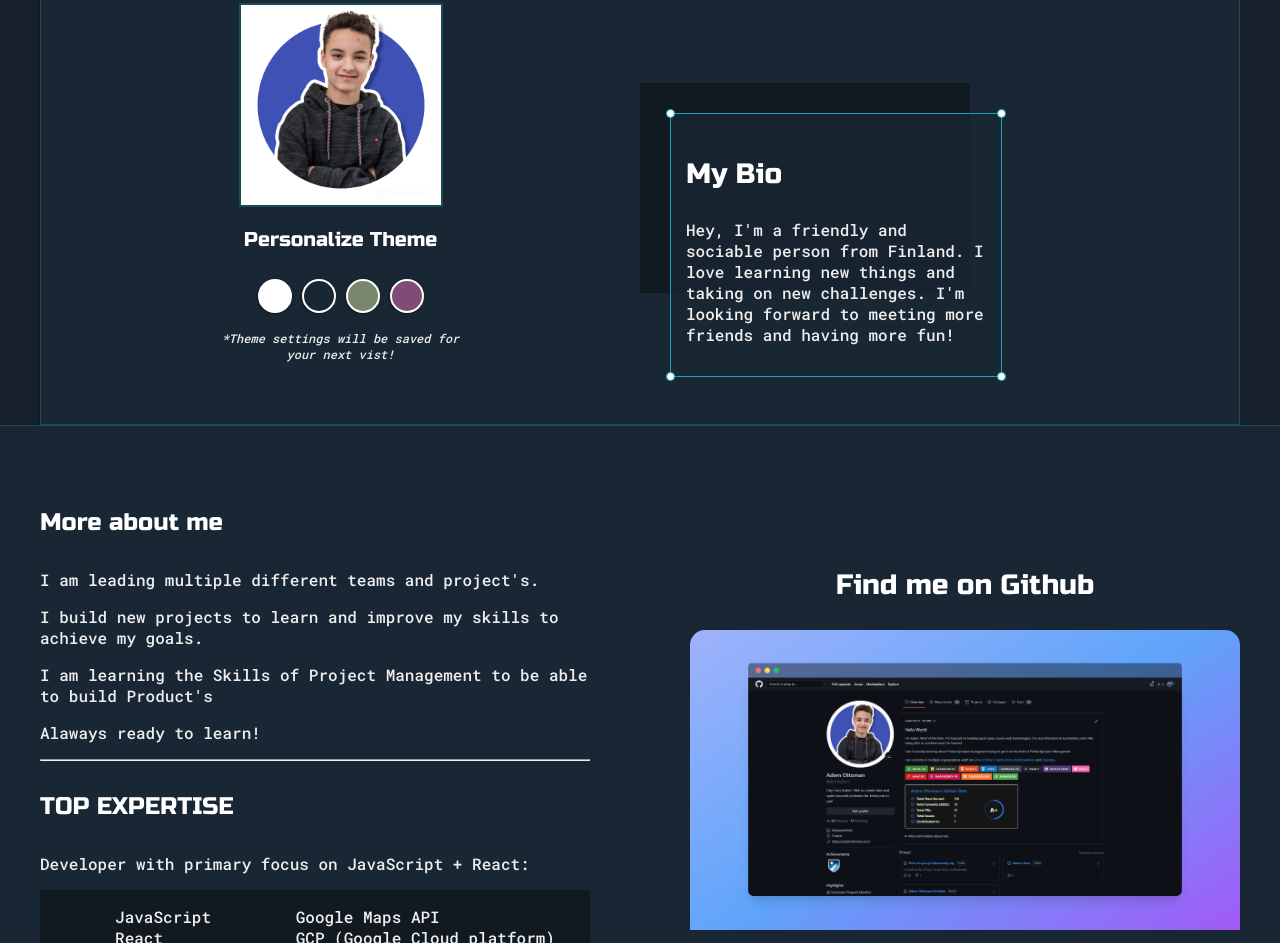
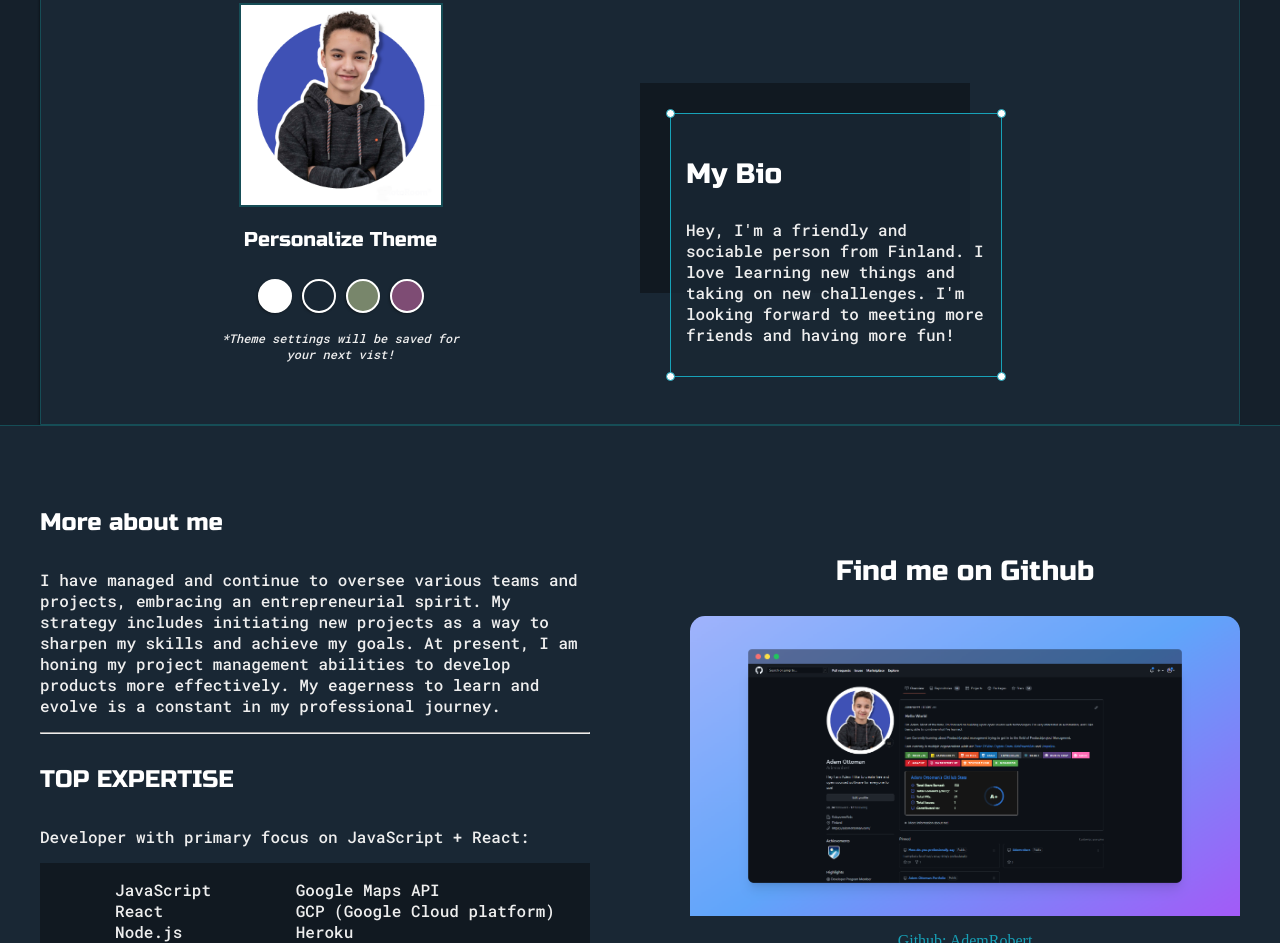
Before and after one commit to Ademrobert/Adem-Ottoman-Portfolio, a plain HTML site: page index.html in a window 1280 px wide. Shown: the part 255-1198 px from the top of the page. Drawn offline with Linux system fonts and the light colour scheme.

Commit message:
Update index.html
Update text

```diff
--- a/index.html
+++ b/index.html
@@ -82,12 +82,7 @@
 			<div class="about-wrapper">
 				<div class="about-me">
 					<h4>More about me</h4>
-					<p>I am leading multiple different teams and project's.</p>
-
-					<p>I build new projects to learn and improve my skills to achieve my goals.</p>
-          <p> I am learning the Skills of Project Management to be able to build Product's</p>
-
-					<p>Alaways ready to learn!</p>
+					<p>I have managed and continue to oversee various teams and projects, embracing an entrepreneurial spirit. My strategy includes initiating new projects as a way to sharpen my skills and achieve my goals. At present, I am honing my project management abilities to develop products more effectively. My eagerness to learn and evolve is a constant in my professional journey.</p>
 
 
 					<hr>
```
